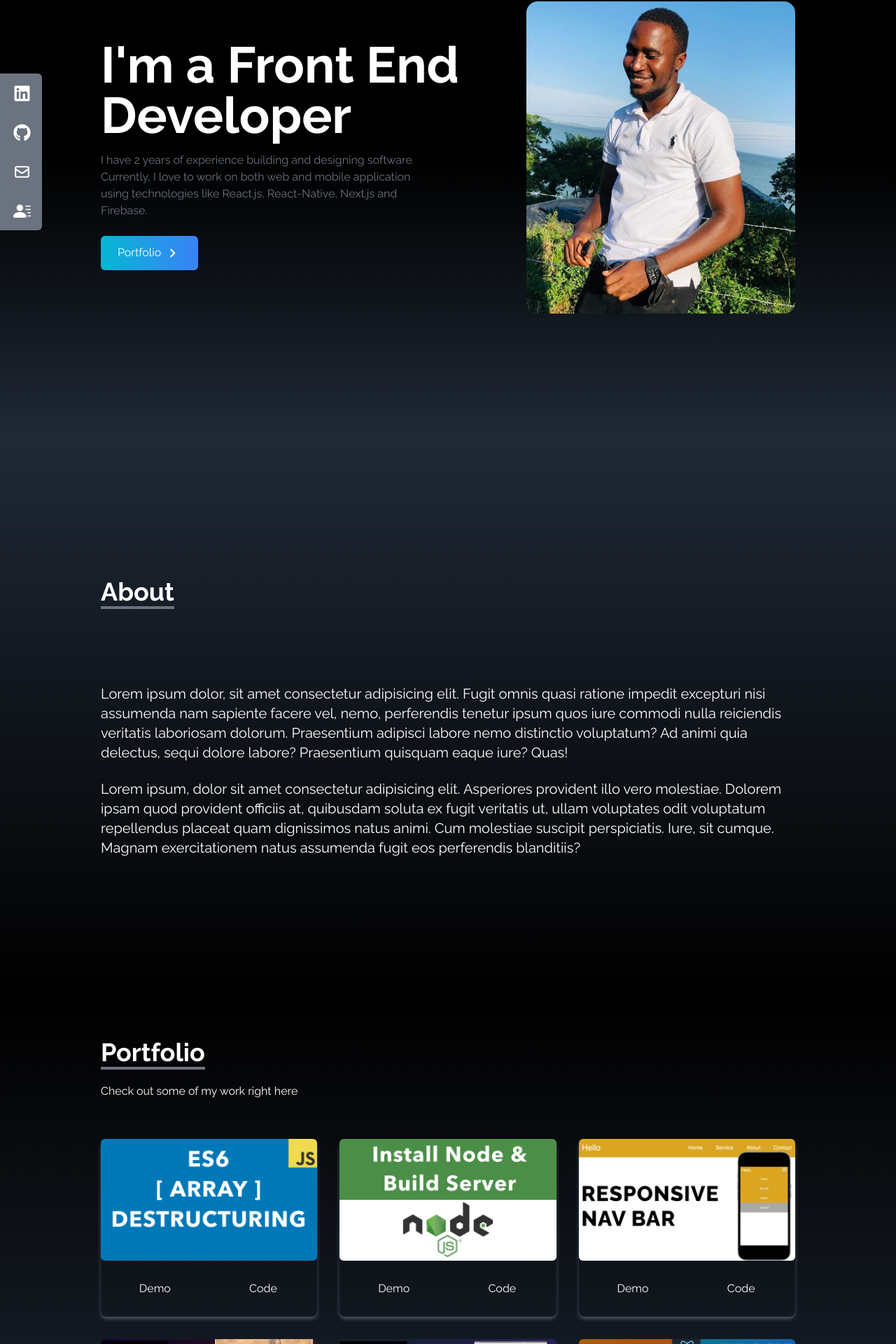
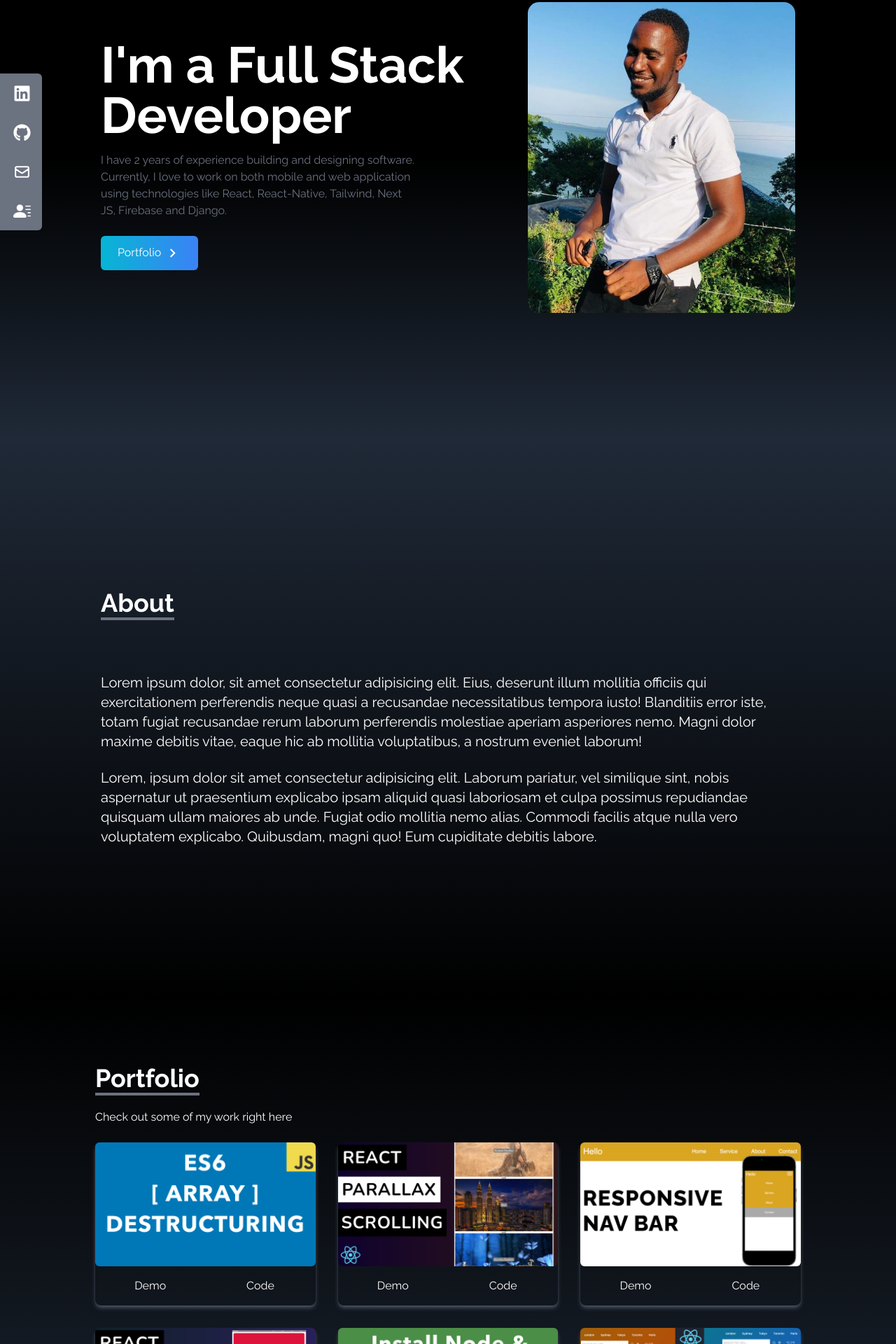
Before and after one commit to jumatech78/j_tech, a React (Create React App) app: page / in a window 1280 px wide. Shown: the part 175-2095 px from the top of the page at 70% size. Built offline with nearby package versions, Linux system fonts and the light colour scheme.

Commit message:
created contact me page

```diff
--- a/package.json
+++ b/package.json
@@ -10,6 +10,7 @@
     "react-dom": "^18.2.0",
     "react-icons": "^4.4.0",
     "react-scripts": "5.0.1",
+    "react-scroll": "^1.8.7",
     "web-vitals": "^2.1.4"
   },
   "scripts": {
--- a/src/App.js
+++ b/src/App.js
@@ -4,6 +4,7 @@ import SocialLinks from "./components/SocialLinks";
 import About from "./components/About";
 import Portfolio from "./components/Portfolio";
 import Experience from "./components/Experience";
+import Contact from "./components/Contact";
 
 function App() {
   return (
@@ -13,6 +14,7 @@ function App() {
       <About />
       <Portfolio />
       <Experience />
+      <Contact />
 
       <SocialLinks />
     </div>
--- a/src/components/About.jsx
+++ b/src/components/About.jsx
@@ -2,33 +2,39 @@ import React from "react";
 
 const About = () => {
   return (
-    <div className="w-full h-screen bg-gradient-to-b from-gray-800 to-black text-white">
+    <div
+      name="about"
+      className="w-full h-screen bg-gradient-to-b from-gray-800 to-black text-white"
+    >
       <div className="max-w-screen-lg p-4 mx-auto flex flex-col justify-center w-full h-full">
-        <div className="pb-8">
+        <div>
           <p className="text-4xl font-bold inline border-b-4 border-gray-500">
             About
           </p>
         </div>
+
         <p className="text-xl mt-20">
-          Lorem ipsum dolor, sit amet consectetur adipisicing elit. Fugit omnis
-          quasi ratione impedit excepturi nisi assumenda nam sapiente facere
-          vel, nemo, perferendis tenetur ipsum quos iure commodi nulla
-          reiciendis veritatis laboriosam dolorum. Praesentium adipisci labore
-          nemo distinctio voluptatum? Ad animi quia delectus, sequi dolore
-          labore? Praesentium quisquam eaque iure? Quas!
+          Lorem ipsum dolor, sit amet consectetur adipisicing elit. Eius,
+          deserunt illum mollitia officiis qui exercitationem perferendis neque
+          quasi a recusandae necessitatibus tempora iusto! Blanditiis error
+          iste, totam fugiat recusandae rerum laborum perferendis molestiae
+          aperiam asperiores nemo. Magni dolor maxime debitis vitae, eaque hic
+          ab mollitia voluptatibus, a nostrum eveniet laborum!
         </p>
+
         <br />
+
         <p className="text-xl">
-          Lorem ipsum, dolor sit amet consectetur adipisicing elit. Asperiores
-          provident illo vero molestiae. Dolorem ipsam quod provident officiis
-          at, quibusdam soluta ex fugit veritatis ut, ullam voluptates odit
-          voluptatum repellendus placeat quam dignissimos natus animi. Cum
-          molestiae suscipit perspiciatis. Iure, sit cumque. Magnam
-          exercitationem natus assumenda fugit eos perferendis blanditiis?
+          Lorem, ipsum dolor sit amet consectetur adipisicing elit. Laborum
+          pariatur, vel similique sint, nobis aspernatur ut praesentium
+          explicabo ipsam aliquid quasi laboriosam et culpa possimus repudiandae
+          quisquam ullam maiores ab unde. Fugiat odio mollitia nemo alias.
+          Commodi facilis atque nulla vero voluptatem explicabo. Quibusdam,
+          magni quo! Eum cupiditate debitis labore.
         </p>
       </div>
     </div>
-  )
+  );
 };
 
 export default About;
--- /dev/null
+++ b/src/components/Contact.jsx
@@ -0,0 +1,52 @@
+import React from "react";
+
+const Contact = () => {
+  return (
+    <div
+      name="contact"
+      className="w-full h-screen bg-gradient-to-b from-black to-gray-800 p-4 text-white"
+    >
+      <div className="flex flex-col p-4 justify-center max-w-screen-lg mx-auto h-full">
+        <div className="pb-8">
+          <p className="text-4xl font-bold inline border-b-4 border-gray-500">
+            Contact Me
+          </p>
+          <p className="py-6">Submit the form below to get in touch with me</p>
+        </div>
+
+        <div className=" flex justify-center items-center">
+          <form
+            action="https://getform.io/f/61c99527-2b15-42cf-9b55-ad37d2f7daa6"
+            method="POST"
+            className=" flex flex-col w-full md:w-1/2"
+          >
+            <input
+              type="text"
+              name="name"
+              placeholder="Enter your name"
+              className="p-2 bg-transparent border-2 rounded-md text-white focus:outline-none"
+            />
+            <input
+              type="text"
+              name="email"
+              placeholder="Enter your email"
+              className="my-4 p-2 bg-transparent border-2 rounded-md text-white focus:outline-none"
+            />
+            <textarea
+              name="message"
+              placeholder="Enter your message"
+              rows="10"
+              className="p-2 bg-transparent border-2 rounded-md text-white focus:outline-none"
+            ></textarea>
+
+            <button className="text-white bg-gradient-to-b from-cyan-500 to-blue-500 px-6 py-3 my-8 mx-auto flex items-center rounded-md hover:scale-110 duration-300">
+              Contact Me
+            </button>
+          </form>
+        </div>
+      </div>
+    </div>
+  );
+};
+
+export default Contact;
--- a/src/components/Experience.jsx
+++ b/src/components/Experience.jsx
@@ -1,4 +1,5 @@
 import React from "react";
+
 import html from "../assets/html.png";
 import css from "../assets/css.png";
 import javascript from "../assets/javascript.png";
@@ -24,13 +25,13 @@ const Experience = () => {
     {
       id: 3,
       src: javascript,
-      title: "Javascript",
+      title: "JavaScript",
       style: "shadow-yellow-500",
     },
     {
       id: 4,
       src: reactImage,
-      title: "React",
+      title: "React / ReactNative",
       style: "shadow-blue-600",
     },
     {
@@ -42,8 +43,8 @@ const Experience = () => {
     {
       id: 6,
       src: nextjs,
-      title: "NextJs",
-      style: "shadow-green-400",
+      title: "Next JS",
+      style: "shadow-white",
     },
     {
       id: 7,
@@ -56,7 +57,7 @@ const Experience = () => {
   return (
     <div
       name="experience"
-    className="bg-gradient-to-b from-gray-800 to-black w-full h-screen"
+      className="bg-gradient-to-b from-gray-800 to-black w-full h-full"
     >
       <div className="max-w-screen-lg mx-auto p-4 flex flex-col justify-center w-full h-full text-white">
         <div>
@@ -66,7 +67,7 @@ const Experience = () => {
           <p className="py-6">These are the technologies I've worked with</p>
         </div>
 
-      <div className="w-full grid grid-cols-2 sm:grid-cols-3 gap-8 text-center py-8 px-12 sm:px-0">
+        <div className="w-full grid grid-cols-2 sm:grid-cols-3 gap-8 text-center py-2 px-12 sm:px-0">
           {techs.map(({ id, src, title, style }) => (
             <div
               key={id}
--- a/src/components/Home.jsx
+++ b/src/components/Home.jsx
@@ -1,6 +1,7 @@
 import React from "react";
-import { MdKeyboardArrowRight } from "react-icons/md";
-import heroImage from "../assets/heroImage.JPG";
+import HeroImage from "../assets/heroImage.JPG";
+import { MdOutlineKeyboardArrowRight } from "react-icons/md";
+import { Link } from "react-scroll";
 
 const Home = () => {
   return (
@@ -11,33 +12,39 @@ const Home = () => {
       <div className="max-w-screen-lg mx-auto flex flex-col items-center justify-center h-full px-4 md:flex-row">
         <div className="flex flex-col justify-center h-full">
           <h2 className="text-4xl sm:text-7xl font-bold text-white">
-            I'm a Front End Developer
+            I'm a Full Stack Developer
           </h2>
           <p className="text-gray-500 py-4 max-w-md">
             I have 2 years of experience building and designing software.
-            Currently, I love to work on both web and mobile application using
-            technologies like React.js, React-Native, Next.js and Firebase.
+            Currently, I love to work on both mobile and web application using technologies like
+            React, React-Native, Tailwind, Next JS, Firebase and Django.
           </p>
+
           <div>
-            <button className="group text-white w-fit px-6 py-3 my-2 flex items-center rounded-md bg-gradient-to-r from-cyan-500 to-blue-500 cursor-pointer">
+            <Link
+              to="portfolio"
+              smooth
+              duration={500}
+              className="group text-white w-fit px-6 py-3 my-2 flex items-center rounded-md bg-gradient-to-r from-cyan-500 to-blue-500 cursor-pointer"
+            >
               Portfolio
               <span className="group-hover:rotate-90 duration-300">
-                <MdKeyboardArrowRight size={25} className="ml-1" />
+                <MdOutlineKeyboardArrowRight size={25} className="ml-1" />
               </span>
-            </button>
+            </Link>
           </div>
         </div>
 
-        <div className="">
+        <div>
           <img
-            src={heroImage}
-            alt="profile"
-            className="rounded-2xl mx-auto w-2/3 md:w-full" />
-
+            src={HeroImage}
+            alt="my profile"
+            className="rounded-2xl mx-auto w-2/3 md:w-full"
+          />
         </div>
       </div>
     </div>
-  )
+  );
 };
 
 export default Home;
--- a/src/components/NavBar.jsx
+++ b/src/components/NavBar.jsx
@@ -1,8 +1,10 @@
 import React, { useState } from "react";
 import { FaBars, FaTimes } from "react-icons/fa";
+import { Link } from "react-scroll";
 
 const NavBar = () => {
   const [nav, setNav] = useState(false);
+
   const links = [
     {
       id: 1,
@@ -25,10 +27,11 @@ const NavBar = () => {
       link: "contact",
     },
   ];
+
   return (
     <div className="flex justify-between items-center w-full h-20 px-4 text-white bg-black fixed">
       <div>
-        <h1 className="text-5xl font-signature ml-2">J-TECH</h1>
+        <h1 className="text-5xl font-signature ml-2">J-Tech</h1>
       </div>
 
       <ul className="hidden md:flex">
@@ -37,7 +40,9 @@ const NavBar = () => {
             key={id}
             className="px-4 cursor-pointer capitalize font-medium text-gray-500 hover:scale-105 duration-200"
           >
-            {link}
+            <Link to={link} smooth duration={500}>
+              {link}
+            </Link>
           </li>
         ))}
       </ul>
@@ -46,7 +51,7 @@ const NavBar = () => {
         onClick={() => setNav(!nav)}
         className="cursor-pointer pr-4 z-10 text-gray-500 md:hidden"
       >
-        {nav ? <FaTimes size={27} /> : <FaBars size={27} />}
+        {nav ? <FaTimes size={30} /> : <FaBars size={30} />}
       </div>
 
       {nav && (
@@ -56,7 +61,14 @@ const NavBar = () => {
               key={id}
               className="px-4 cursor-pointer capitalize py-6 text-4xl"
             >
-              {link}
+              <Link
+                onClick={() => setNav(!nav)}
+                to={link}
+                smooth
+                duration={500}
+              >
+                {link}
+              </Link>
             </li>
           ))}
         </ul>
--- a/src/components/Portfolio.jsx
+++ b/src/components/Portfolio.jsx
@@ -14,7 +14,7 @@ const Portfolio = () => {
     },
     {
       id: 2,
-      src: installNode,
+      src: reactParallax,
     },
     {
       id: 3,
@@ -22,11 +22,11 @@ const Portfolio = () => {
     },
     {
       id: 4,
-      src: reactParallax,
+      src: reactSmooth,
     },
     {
       id: 5,
-      src: reactSmooth,
+      src: installNode,
     },
     {
       id: 6,
@@ -39,8 +39,8 @@ const Portfolio = () => {
       name="portfolio"
       className="bg-gradient-to-b from-black to-gray-800 w-full text-white md:h-screen"
     >
-      <div className="max-w-screen-lg p-4 mx-auto flex flex-col justify-center w-full h-full">
-        <div className="pb-8">
+      <div className="max-w-screen-lg p-2 mx-auto flex flex-col justify-center w-full h-full">
+        <div>
           <p className="text-4xl font-bold inline border-b-4 border-gray-500">
             Portfolio
           </p>
@@ -56,10 +56,10 @@ const Portfolio = () => {
                 className="rounded-md duration-200 hover:scale-105"
               />
               <div className="flex items-center justify-center">
-                <button className="w-1/2 px-6 py-3 m-4 duration-200 hover:scale-105">
+                <button className="w-1/2 px-6 py-3 m-1 duration-200 hover:scale-105">
                   Demo
                 </button>
-                <button className="w-1/2 px-6 py-3 m-4 duration-200 hover:scale-105">
+                <button className="w-1/2 px-6 py-3 m-1 duration-200 hover:scale-105">
                   Code
                 </button>
               </div>
@@ -68,7 +68,7 @@ const Portfolio = () => {
         </div>
       </div>
     </div>
-  )
+  );
 };
 
 export default Portfolio;
```
Also changed, not shown: 1 other file (tests, documents, lock files or other folders). Lines whose indentation alone changed are shown as unchanged.
